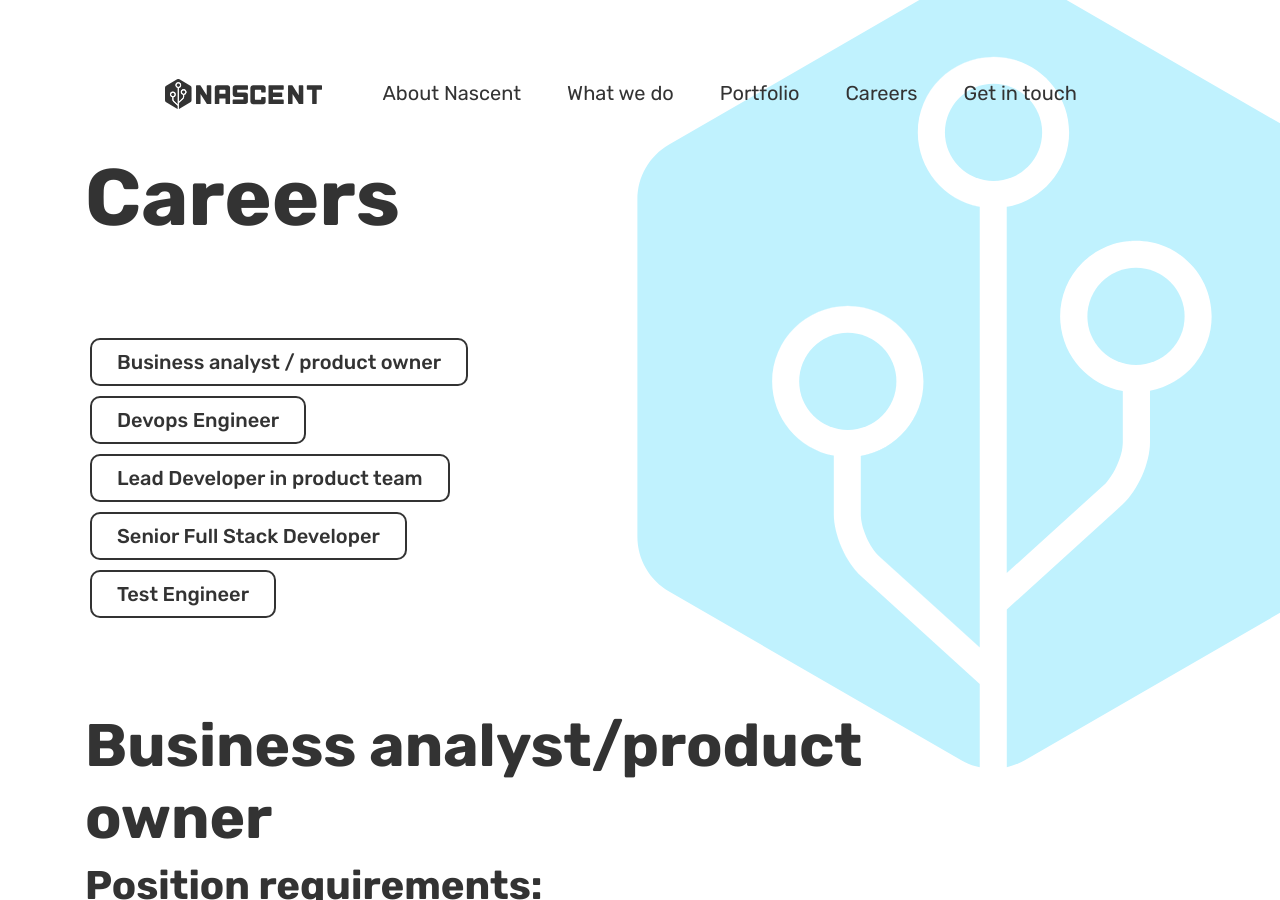
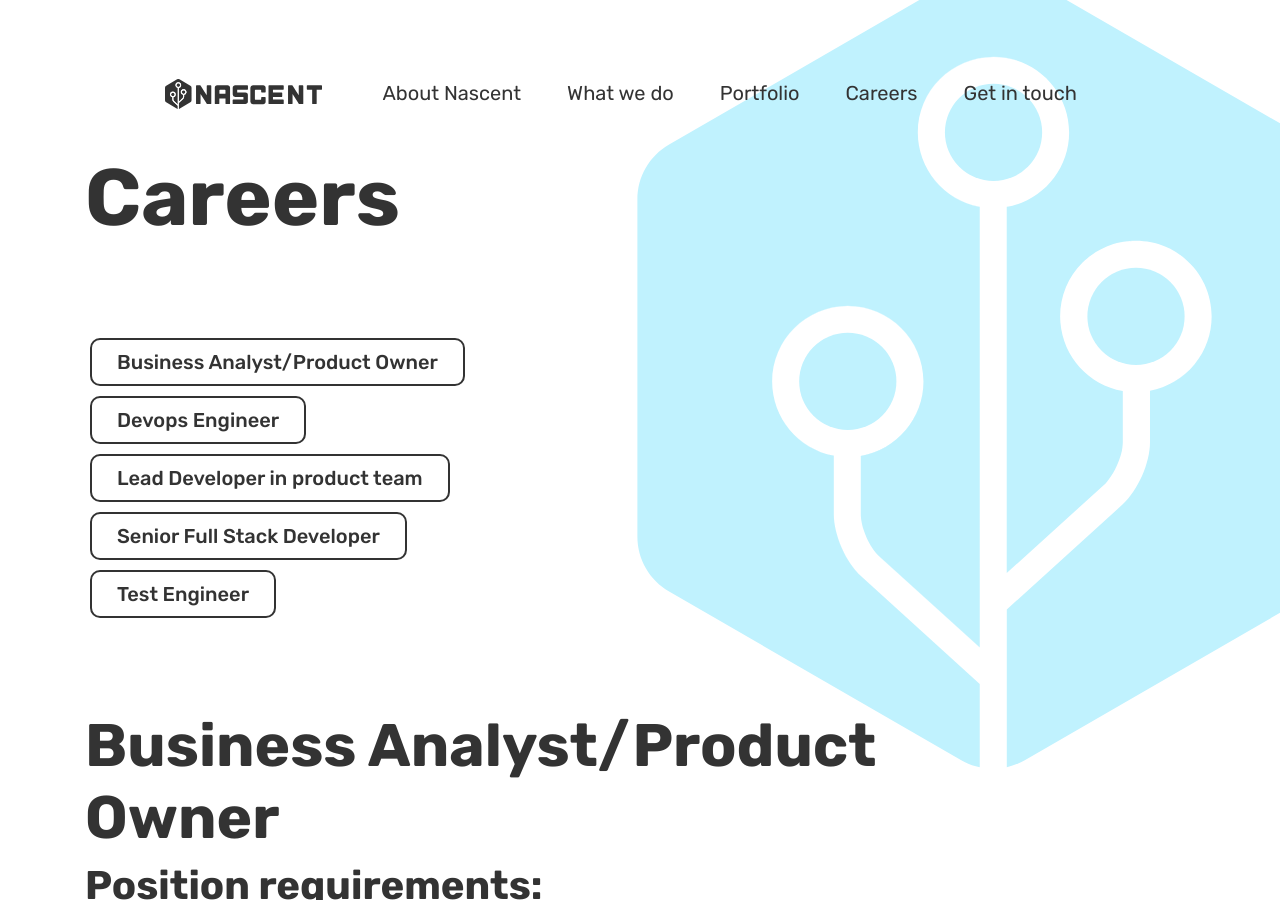
Before and after one commit to nascent-works/nascent-works.github.io, a Jekyll site: the page built from careers.html, in a window 1280 px wide and 900 px high. Built offline with Jekyll 4.4.1, drawn with Linux system fonts in a browser that asks for light colours.

```diff
--- a/_jobs/2021-01-28-business-analyst-product-owner.markdown
+++ b/_jobs/2021-01-28-business-analyst-product-owner.markdown
@@ -1,9 +1,9 @@
 ---
-title: Business analyst / product owner
+title: Business Analyst/Product Owner
 link: business-analyst-product-owner-position
 order: 10
 ---
-## Business analyst/product owner
+## Business Analyst/Product Owner
 
 ### Position requirements:
 * Experience of BA or QA roles in software development projects
```
